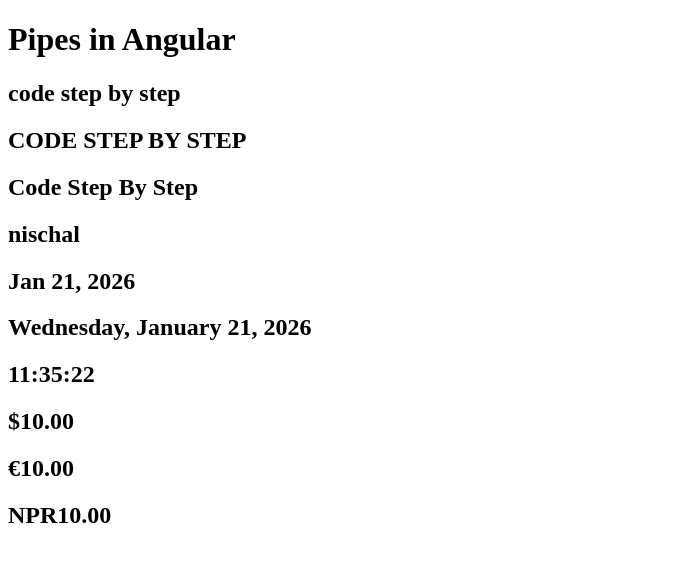
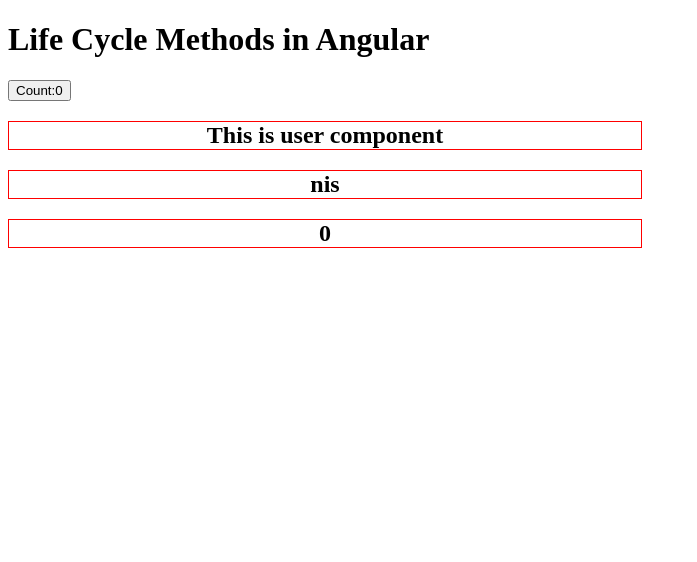
Before and after one commit to leonischu/Angular, an Angular app: page / in a window 1280 px wide. Shown: the top 562 px of the page, without its empty margins (0-697 px from the left). Built offline with nearby package versions, Linux system fonts and the light colour scheme.

Commit message:
Angular Life Cycle

```diff
--- a/src/app/app.html
+++ b/src/app/app.html
@@ -1,12 +1,6 @@
-<h1>Pipes in Angular</h1>
-<h2>{{title}}</h2>
-<h2>{{title | uppercase}}</h2>
-<h2>{{title | titlecase}}</h2>
-<h2>{{name | lowercase}}</h2>
-<h2>{{date | date}}</h2>
-<h2>{{date | date:'fullDate'}}</h2>
-<h2>{{date | date:'hh:mm:ss'}}</h2>
+<h1>Life Cycle Methods in Angular</h1>
 
-<h2>{{amount | currency}}</h2>
-<h2>{{amount | currency:'EUR'}}</h2>
-<h2>{{amount | currency:'NPR'}}</h2>
+<button (click) ="onUpdate()">Count:{{counter}}</button>
+<div *ngIf ="counter!= 5"  >
+<app-user [counter]="counter" #user></app-user>
+</div>
--- a/src/app/app.ts
+++ b/src/app/app.ts
@@ -1,22 +1,35 @@
-import { CommonModule,UpperCasePipe } from '@angular/common';
-import { Component, computed, effect, Input, Signal, signal, WritableSignal } from '@angular/core';
+import { CommonModule,NgIf,UpperCasePipe } from '@angular/common';
+import { Component, computed, effect, Input, Signal,afterEveryRender, signal, ViewChild, WritableSignal } from '@angular/core';
 import { FormControl, FormGroup, FormsModule, NgForm, ReactiveFormsModule, Validators } from '@angular/forms';
 import { RouterLink, RouterOutlet } from '@angular/router';
+import { User } from './user/user';
 
 
 
 
 @Component({
   selector: 'app-root',
-  imports: [CommonModule],
+  imports: [User,NgIf],
   templateUrl: './app.html',
   styleUrl: './app.css'
 })
 export class App {
+  @ViewChild('user') User:any
 
-  title = "code step by step"
-  name = "NISCHAL";
-  date = new Date()
-  amount = 10
+  counter = 0;
+
+  constructor(){
+    afterEveryRender(()=>{
+      console.log("After render",this.User.counter);
+
+    })
+  }
+
+  onUpdate(){
+    this.counter++;
+
+  }
+
+
 
 }
--- /dev/null
+++ b/src/app/user/user.css
@@ -0,0 +1,12 @@
+h2{
+    border: 1px solid red;
+    width: 50%;
+    display: flex;
+    justify-content: space-around;
+}
+
+h2 span {
+    background-color: slategray;
+    display: inline-block;
+    padding: 5px;
+}
--- /dev/null
+++ b/src/app/user/user.html
@@ -0,0 +1,4 @@
+
+<h2>This is user component</h2>
+<h2>{{name}}</h2>
+<h2>{{counter}}</h2>
--- /dev/null
+++ b/src/app/user/user.ts
@@ -0,0 +1,38 @@
+import { Component, EventEmitter, Input, Output } from '@angular/core';
+import { App } from '../app';
+
+@Component({
+  selector: 'app-user',
+  imports: [],
+  templateUrl: './user.html',
+  styleUrl: './user.css',
+})
+export class User {
+
+//  @Output() getUsers = new EventEmitter();
+@Input() counter =0
+ name ="nis"
+// constructor(){
+//   console.log("constructor");
+//   this.name ="side"
+
+
+// }
+// ngOnInit(){
+
+//   //this runs after constructor is initialized
+//   this.name="sam"
+
+
+// }
+// ngOnDestroy(){
+//   console.log("Destructor");
+
+// }
+// ngOnChanges(){
+//   console.log("this runs every time input value changes");
+
+
+// }
+
+}
```
Also changed, not shown: 1 other file (tests, documents, lock files or other folders).
